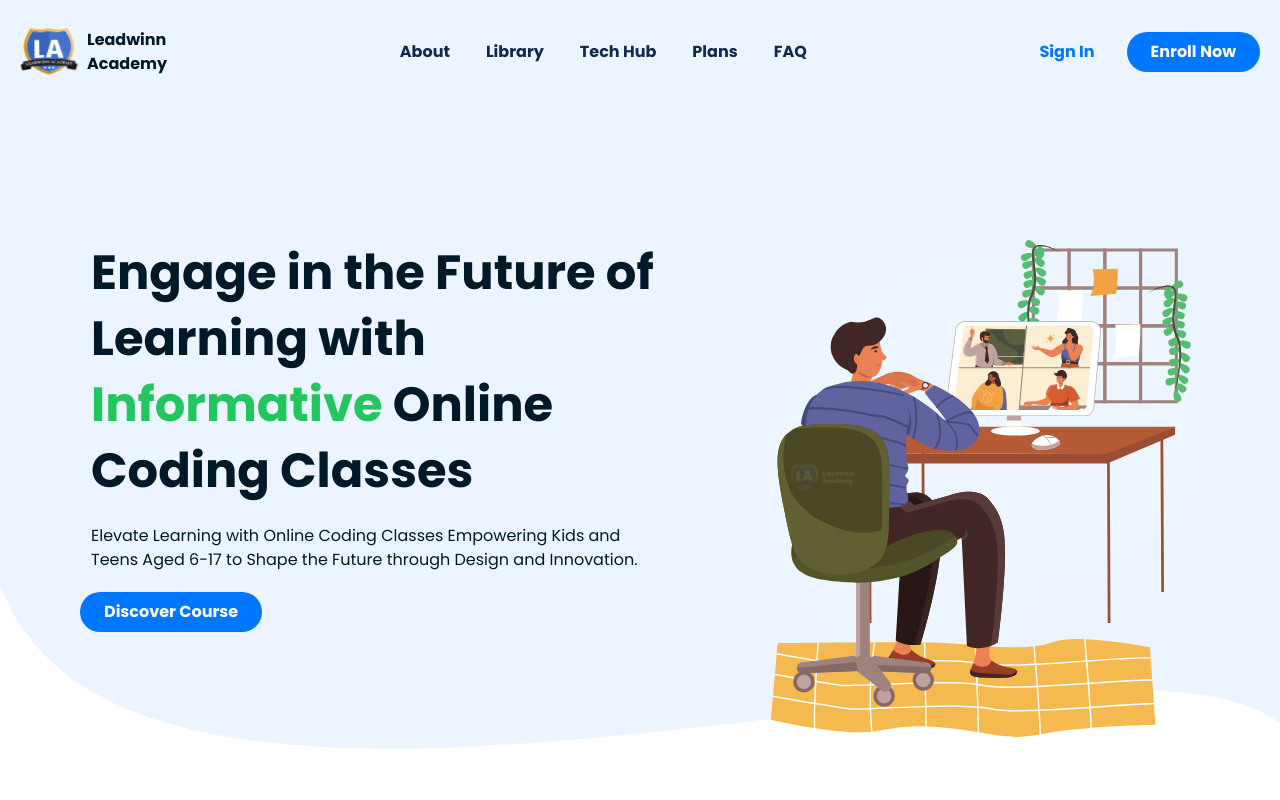
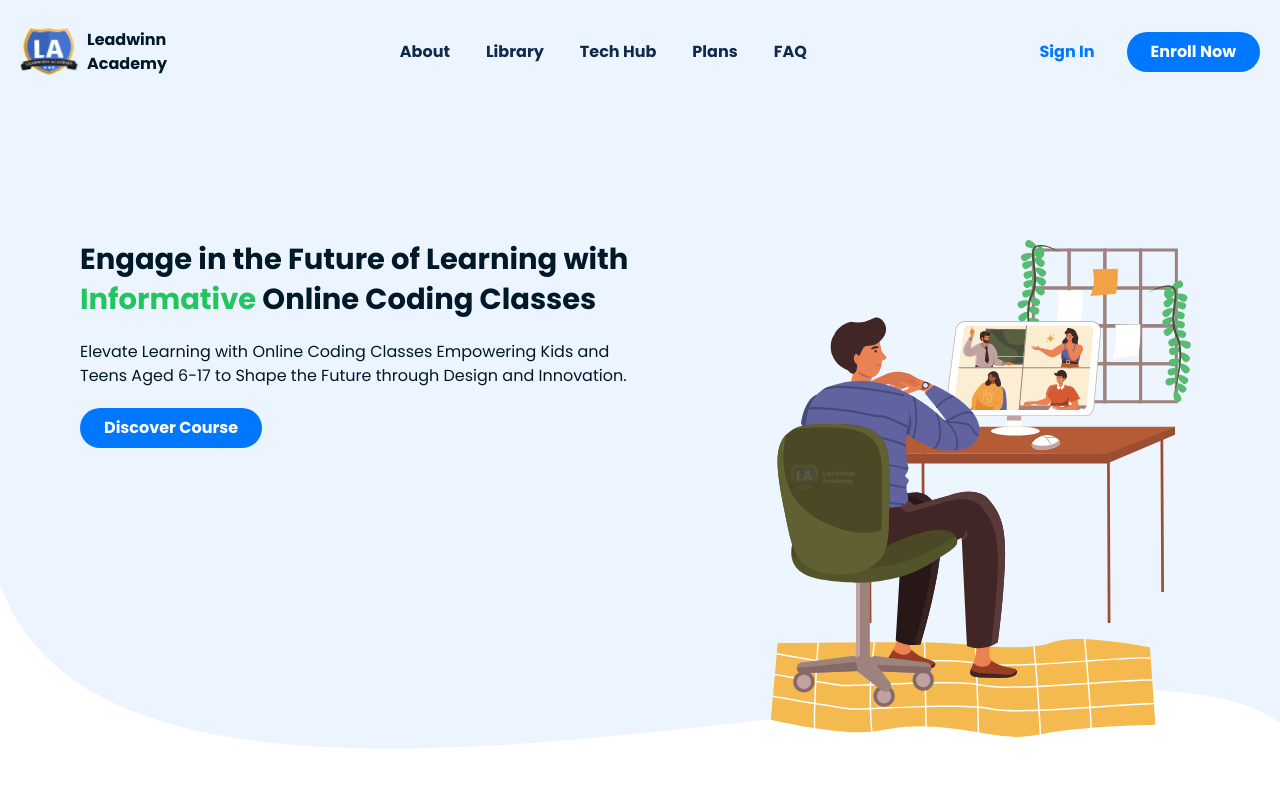
Before and after one commit to Adeleyeha-17/Leadwinn-Academy, a React (Vite) app: page / in a window 1280 px wide. Shown: the top 800 px of the page. Built offline with nearby package versions, Linux system fonts and the light colour scheme.

Commit message:
updated footer

```diff
--- a/src/components/Footer/Footer.tsx
+++ b/src/components/Footer/Footer.tsx
@@ -42,7 +42,7 @@ export const Footer:React.FC = () => {
 
    return (
     <div className="bg-footer-blue text-white font-poppins pb-20">
-      <div className="grid grid-flow-row sm:max-md:grid-cols-2 md:grid-flow-col gap-6 sm:max-md:gap-0 sm:p-20 lg:gap-0 py-16 sm:max-lg:px-3 px-6 md:py-24 md:max-xl:px-18 xl:px-28 lg:max-xl:px-10 lg:space-x-20 md:max-w-6xl lg:max-w-7xl mx-auto">
+      <div className="grid grid-flow-row sm:max-md:grid-cols-2 md:grid-flow-col gap-6 sm:max-md:gap-0 lg:gap-0 py-16 sm:max-lg:px-3 px-6 md:py-24 md:max-xl:px-18 xl:px-28 lg:max-xl:px-10 lg:space-x-20 md:max-w-6xl lg:max-w-7xl mx-auto">
 
          <div className="flex flex-col gap-2">
             <h1 className="sm:max-md:text-base font-bold md:text-lg ">Contact Us</h1>
--- a/src/pages/Home.tsx
+++ b/src/pages/Home.tsx
@@ -29,7 +29,7 @@ export const Home = () => {
          <div className="flex flex-col md:flex-row mt-14 md:mt-24 justify-between lg:max-xl:px-10 lg:space-x-20 sm:p-20 px-5 md:max-w-6xl lg:max-w-7xl mx-auto">
             <div className="font-poppins text-lead-black">
 
-               <h1 className="text-3xl sm:px-2.5 sm:text-4xl md:text-5xl font-bold md:leading-snug mb-2 md:mb-5">Engage in the Future of Learning with <span className={`animate-slide-top ${currentColorClass}`}>{currentWord}</span> Online Coding Classes</h1>
+               <h1 className="text-3xl sm:px-2.5 sm:text-4xl md:text-myXL font-bold md:leading-snug mb-2 md:mb-5">Engage in the Future of Learning with <span className={`animate-slide-top ${currentColorClass}`}>{currentWord}</span> Online Coding Classes</h1>
                <h1 className="mb-3 md:mb-5 text-sm md:text-base sm:px-2.5">Elevate Learning with Online Coding Classes Empowering Kids and  <br className="hidden sm:flex"/> Teens Aged 6-17 to Shape the Future through Design and Innovation.</h1>
 
                <Button path="" title="Discover Course"/>
--- a/tailwind.config.js
+++ b/tailwind.config.js
@@ -10,7 +10,10 @@ export default {
         poppins: ["Poppins", "sans-serif"]
       },
       padding: {
-        "2.5" : "11px"
+        "2.5" : "px"
+      },
+      fontSize: {
+        "myXL" : "29px"
       }
       ,
       colors: {
```
